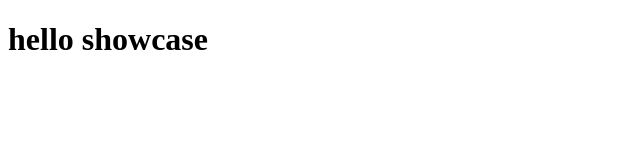
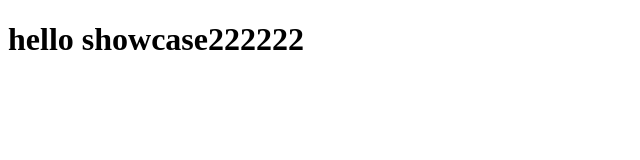
Before and after one commit to dakanadaka/gitshowcase, a plain HTML site: page index.html in a window 1280 px wide. Shown: the whole page, without its empty margins (0-640 px from the left). Drawn offline with Linux system fonts and the light colour scheme.

Commit message:
222
2222

```diff
--- a/index.html
+++ b/index.html
@@ -7,6 +7,6 @@
     <title>showcase</title>
 </head>
 <body>
-    <h1>hello showcase</h1>
+    <h1>hello showcase222222</h1>
 </body>
 </html>
```
